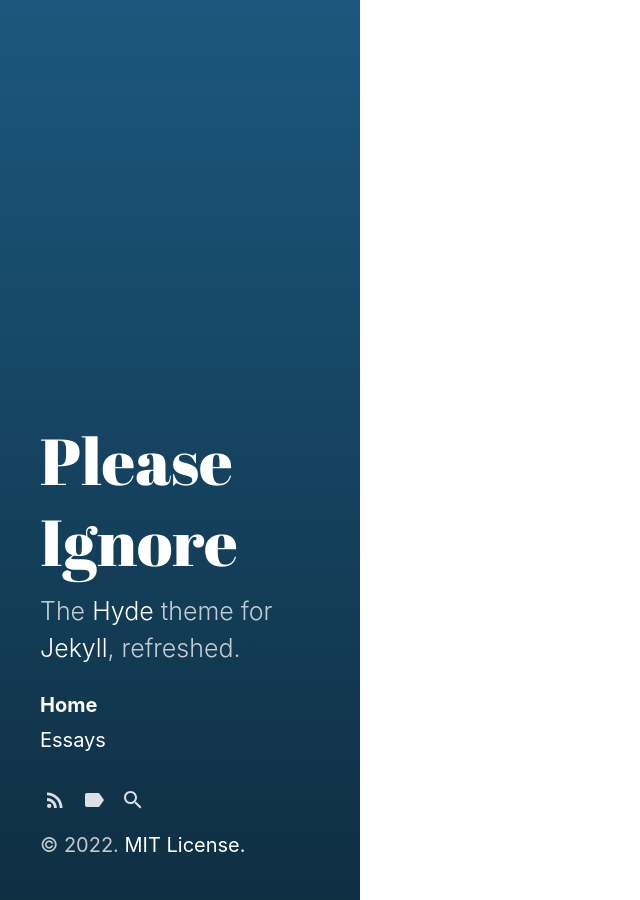
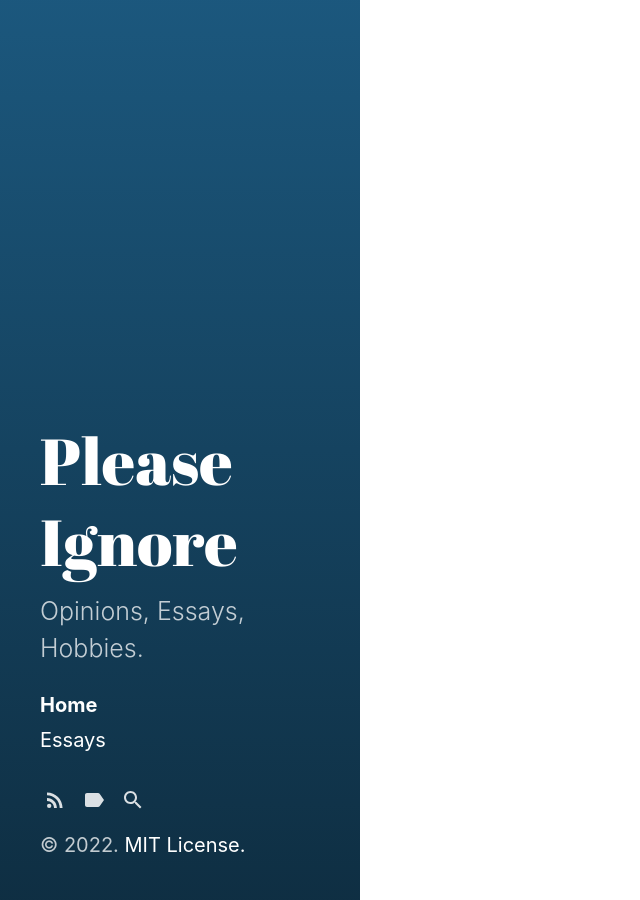
Before and after one commit to alfarzan/plsignore.com, a Jekyll site: the page built from index.html, in a window 1280 px wide. Shown: the whole page, without its empty margins (0-640 px from the left). Built offline with Jekyll 4.4.1, drawn with Linux system fonts in a browser that asks for light colours; the list of posts is cut into pages by our own code.

Commit message:
Update _config.yml

```diff
--- a/_config.yml
+++ b/_config.yml
@@ -6,8 +6,8 @@ remote_theme: fongandrew/hydeout  # adding as per instructions here https://gith
 # Setup
 title:            Please Ignore
 tagline:          'Opinions, Essays, Hobbies.'
-description:      'The <a href="http://hyde.getpoole.com" target="_blank">Hyde</a> theme for <a href="http://jekyllrb.com" target="_blank">Jekyll</a>, refreshed.'
-url:              https://fongandrew.github.io
+description:      'Opinions, Essays, Hobbies.'
+# url:              https://fongandrew.github.io
 baseurl:          '/'
                   # the optional subpath of your site, e.g. "/blog"
                   # NB: This applies to all pages in your Jekyll site.
```
